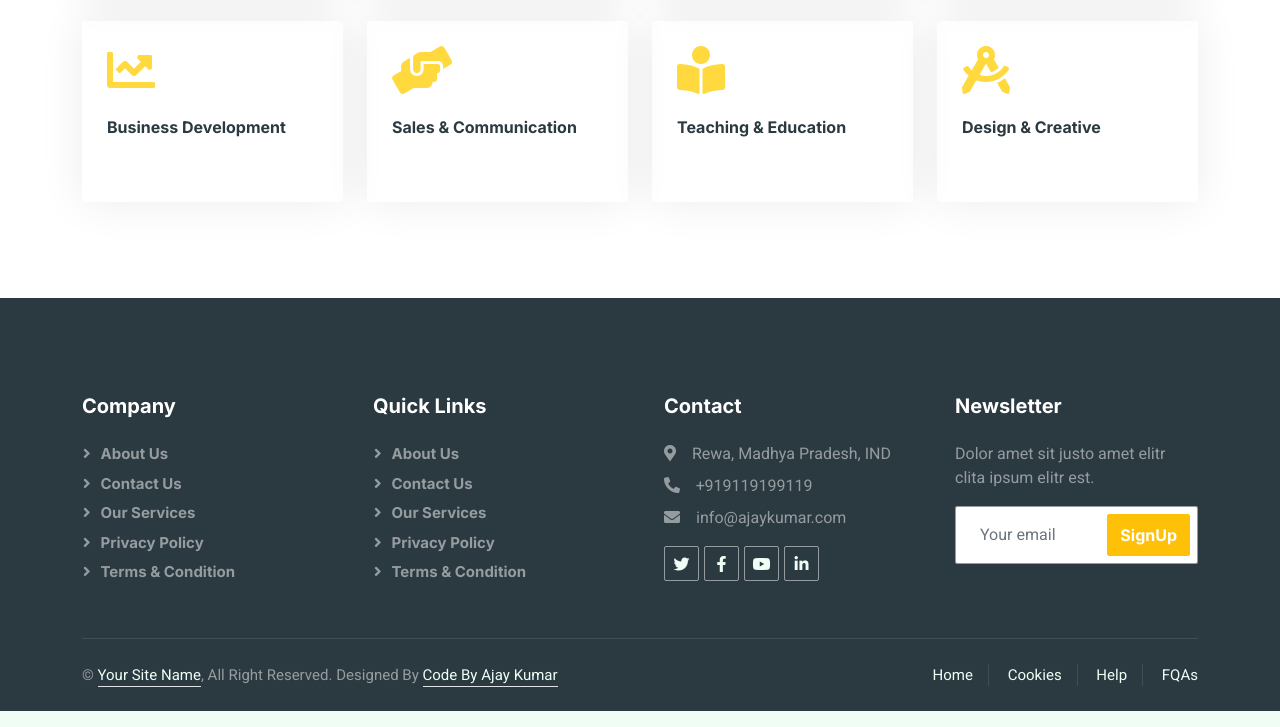
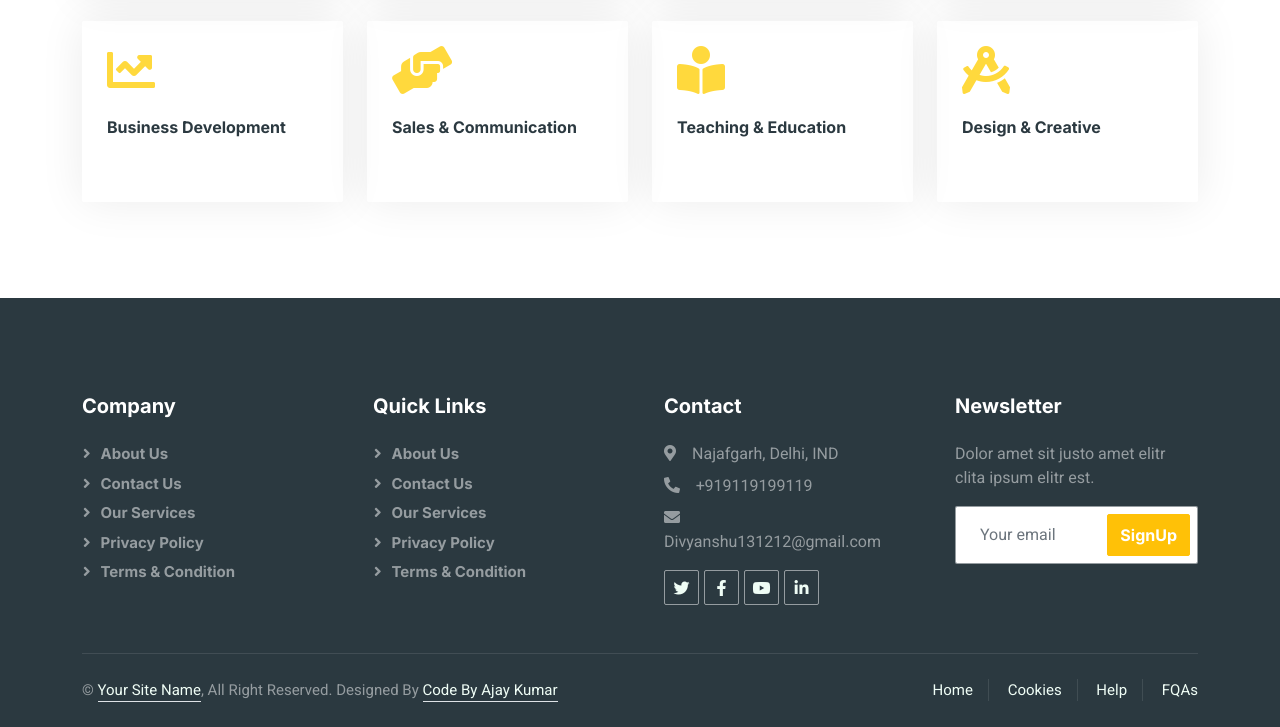
Before and after one commit to DivyanshuRai1510/HireBee-Project, a plain HTML site: page category.html in a window 1280 px wide. Shown: the part 848-1575 px from the top of the page. Drawn offline with nearby package versions, Linux system fonts and the light colour scheme; a script that the page names is missing.

Commit message:
Update category.html

```diff
--- a/category.html
+++ b/category.html
@@ -186,9 +186,9 @@
                     </div>
                     <div class="col-lg-3 col-md-6">
                         <h5 class="text-white mb-4">Contact</h5>
-                        <p class="mb-2"><i class="fa fa-map-marker-alt me-3"></i>Rewa, Madhya Pradesh, IND</p>
+                        <p class="mb-2"><i class="fa fa-map-marker-alt me-3"></i>Najafgarh, Delhi, IND</p>
                         <p class="mb-2"><i class="fa fa-phone-alt me-3"></i>+919119199119</p>
-                        <p class="mb-2"><i class="fa fa-envelope me-3"></i>info@ajaykumar.com</p>
+                        <p class="mb-2"><i class="fa fa-envelope me-3"></i>Divyanshu131212@gmail.com</p>
                         <div class="d-flex pt-2">
                             <a class="btn btn-outline-light btn-social" href=""><i class="fab fa-twitter"></i></a>
                             <a class="btn btn-outline-light btn-social" href=""><i class="fab fa-facebook-f"></i></a>
```
